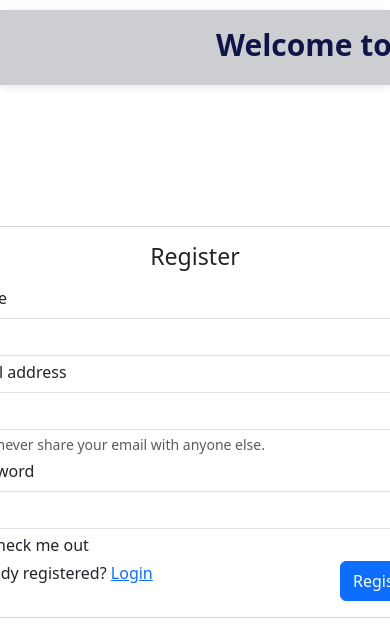
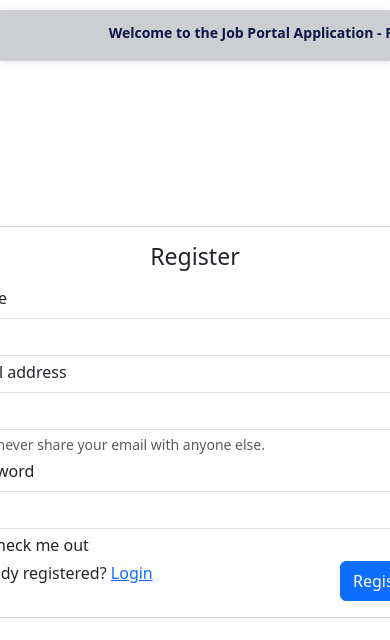
Before and after one commit to Mayurimsomdale/JOB_Portal, a React (Create React App) app: page /register in a window 390 px wide. Shown: the top 640 px of the page. Built offline with nearby package versions, Linux system fonts and the light colour scheme.

Commit message:
second  commit

```diff
--- a/src/pages/register.css
+++ b/src/pages/register.css
@@ -28,3 +28,17 @@
       transform: translateX(-100%);
     }
   }
+  @media screen and (max-width: 768px) {
+    .form-container {
+      padding: 10px;
+      margin: 0;
+    }
+
+    .card {
+      width: 100%;
+    }
+
+    .scroll-text {
+      font-size: 14px;
+    }
+  }
```
